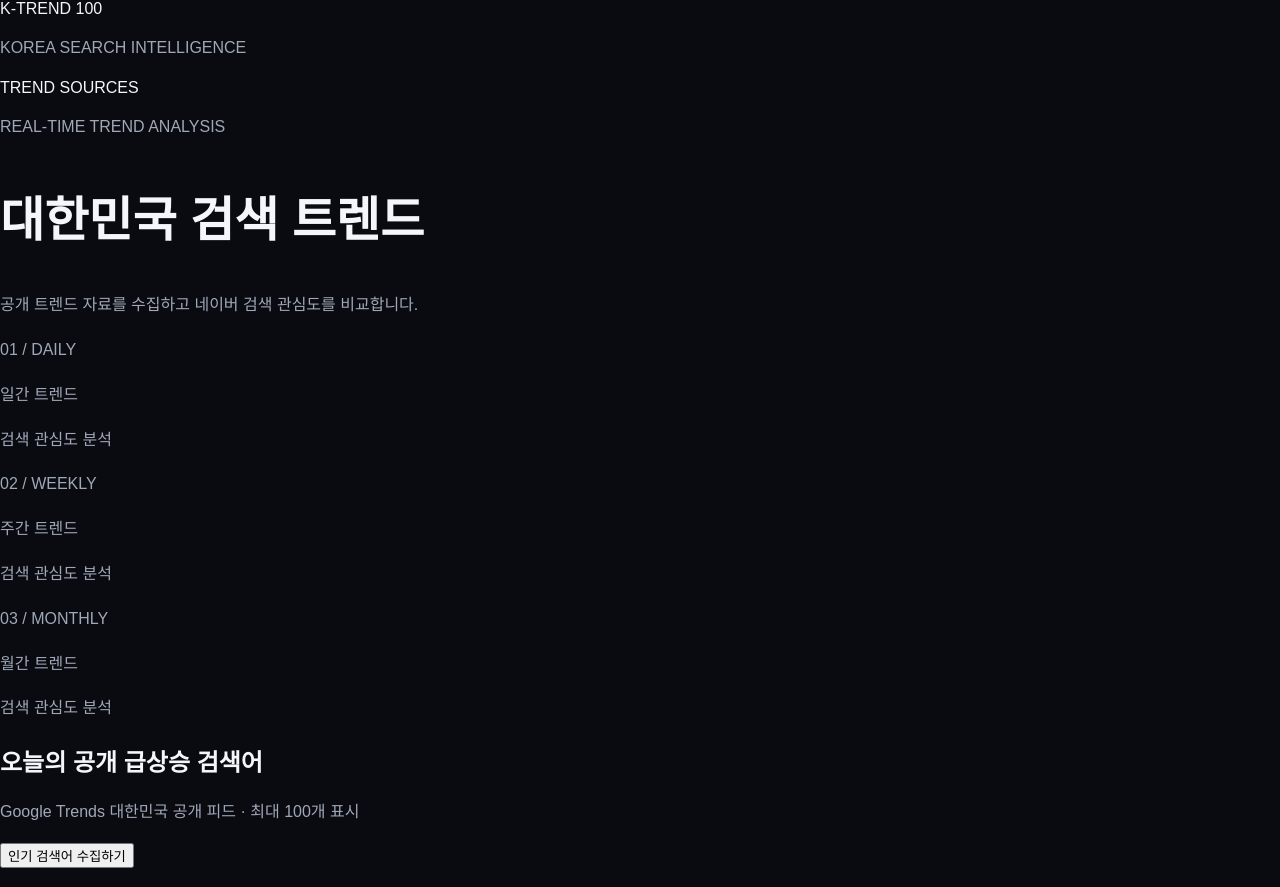
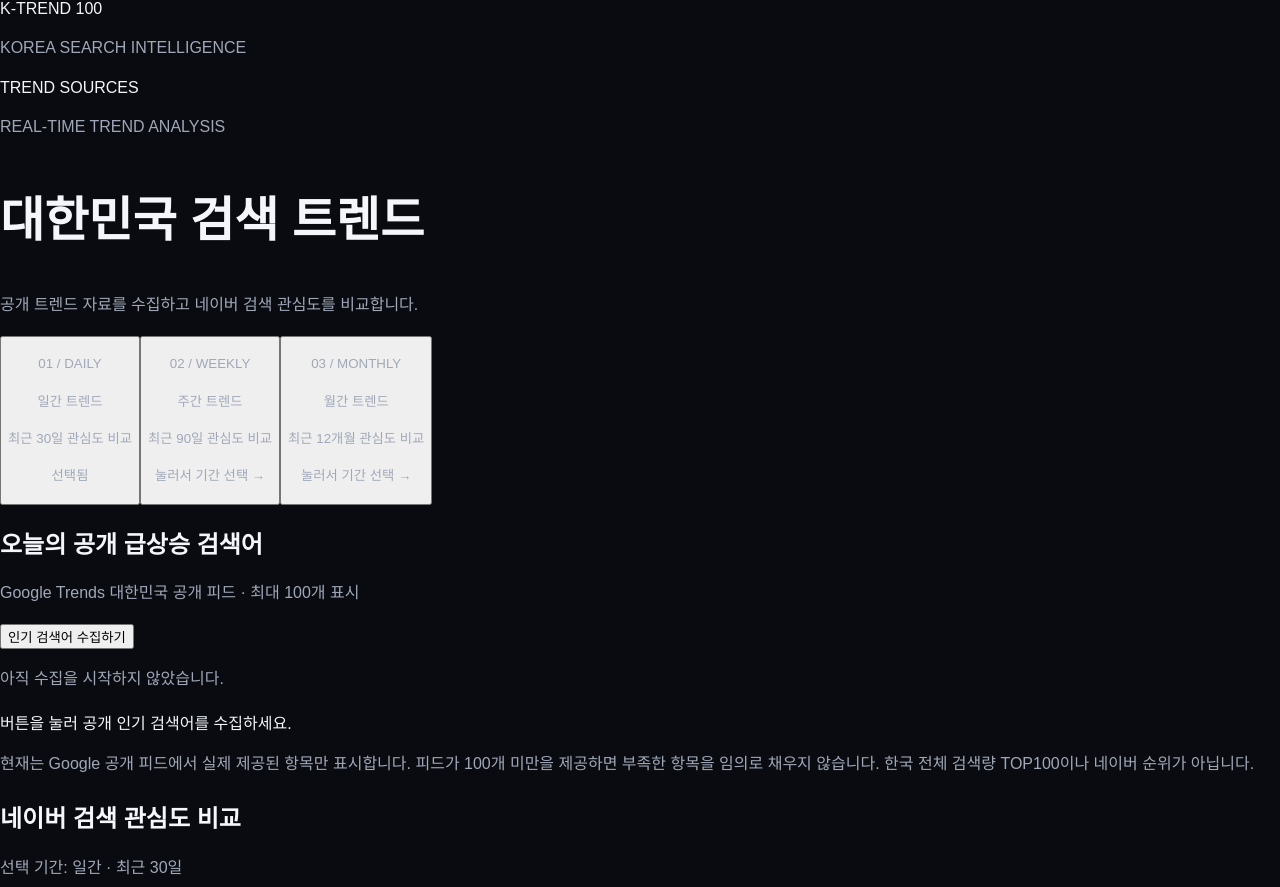
Before and after one commit to ggettemlaabb-glitch/k-trend-100, a Next.js app: page / in a window 1280 px wide. Shown: the top 887 px of the page. Built offline with nearby package versions, Linux system fonts and the light colour scheme.

Commit message:
Make daily weekly monthly trend cards interactive

```diff
--- a/app/page.tsx
+++ b/app/page.tsx
@@ -79,8 +79,12 @@
       <p className="mt-4 text-slate-400">공개 트렌드 자료를 수집하고 네이버 검색 관심도를 비교합니다.</p>
 
       <div className="mt-8 grid gap-4 md:grid-cols-3">
-        {[[ "01 / DAILY", "일간 트렌드" ],[ "02 / WEEKLY", "주간 트렌드" ],[ "03 / MONTHLY", "월간 트렌드" ]].map(x =>
-          <div key={x[0]} className="rounded-2xl border border-white/10 bg-[#111827] p-5"><p className="text-xs text-cyan-400">{x[0]}</p><p className="mt-3 text-xl font-bold">{x[1]}</p><p className="mt-1 text-sm text-slate-500">검색 관심도 분석</p></div>)}
+        {[{ id: "date", code: "01 / DAILY", title: "일간 트렌드", detail: "최근 30일 관심도 비교" }, { id: "week", code: "02 / WEEKLY", title: "주간 트렌드", detail: "최근 90일 관심도 비교" }, { id: "month", code: "03 / MONTHLY", title: "월간 트렌드", detail: "최근 12개월 관심도 비교" }].map(x =>
+          <button key={x.id} type="button" onClick={() => setPeriod(x.id)} aria-pressed={period === x.id}
+            className={"rounded-2xl border p-5 text-left transition " + (period === x.id ? "border-cyan-400 bg-cyan-400/10 ring-1 ring-cyan-400/30" : "border-white/10 bg-[#111827] hover:border-cyan-400/50")}>
+            <p className="text-xs text-cyan-400">{x.code}</p><p className="mt-3 text-xl font-bold">{x.title}</p>
+            <p className="mt-1 text-sm text-slate-400">{x.detail}</p><p className="mt-3 text-xs text-cyan-300">{period === x.id ? "선택됨" : "눌러서 기간 선택 →"}</p>
+          </button>) }
       </div>
 
       <div className="mt-8 rounded-2xl border border-white/10 bg-[#111827] p-6">
@@ -95,7 +99,7 @@
       </div>
 
       <div className="mt-8 rounded-2xl border border-white/10 bg-[#111827] p-6">
-        <div className="mb-5 flex flex-wrap items-center justify-between gap-3"><h2 className="text-xl font-bold">네이버 검색 관심도 비교</h2>
+        <div className="mb-5 flex flex-wrap items-center justify-between gap-3"><div><h2 className="text-xl font-bold">네이버 검색 관심도 비교</h2><p className="mt-1 text-xs text-slate-400">선택 기간: {period === "date" ? "일간 · 최근 30일" : period === "week" ? "주간 · 최근 90일" : "월간 · 최근 12개월"}</p></div>
           <select value={period} onChange={e=>setPeriod(e.target.value)} className="rounded-lg border border-white/10 bg-[#080b14] px-4 py-2 text-sm"><option value="date">일간</option><option value="week">주간</option><option value="month">월간</option></select></div>
         <label className="mb-2 block text-sm text-slate-400">비교할 검색어 (쉼표 구분, 최대 5개)</label>
         <textarea value={terms} onChange={e=>setTerms(e.target.value)} rows={3} className="w-full rounded-xl border border-white/10 bg-[#080b14] p-4 text-sm outline-none focus:border-cyan-400" placeholder="예: 아이폰, 갤럭시, 챗GPT, 다이소, 쿠팡" />
```
